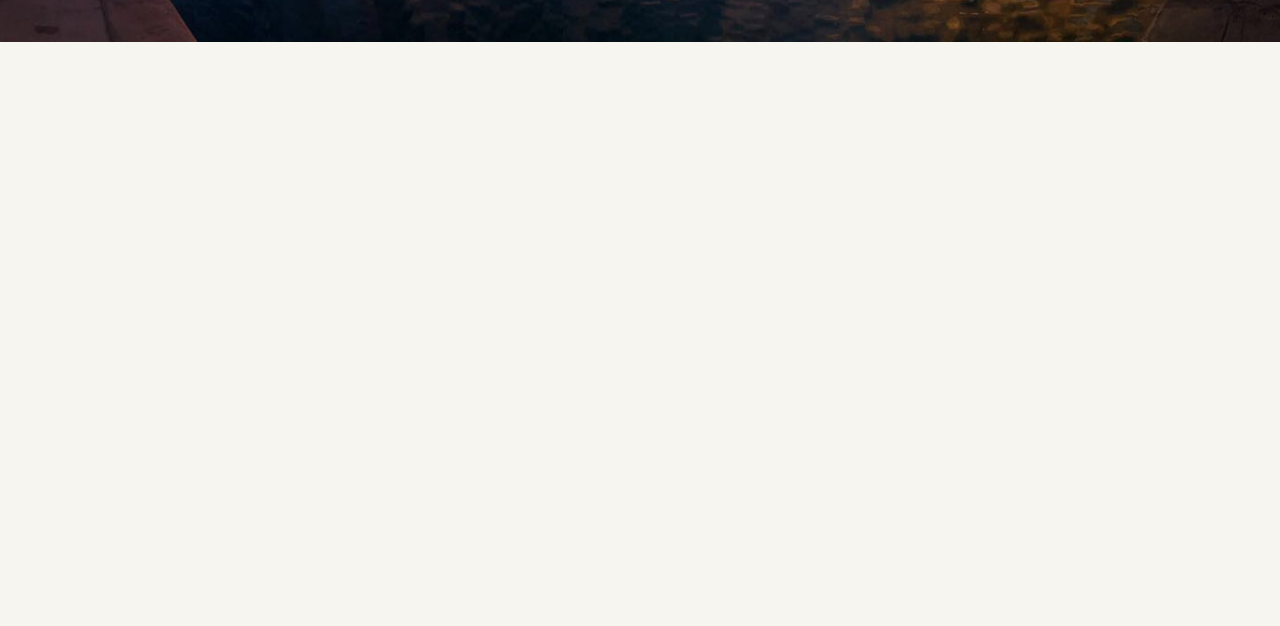
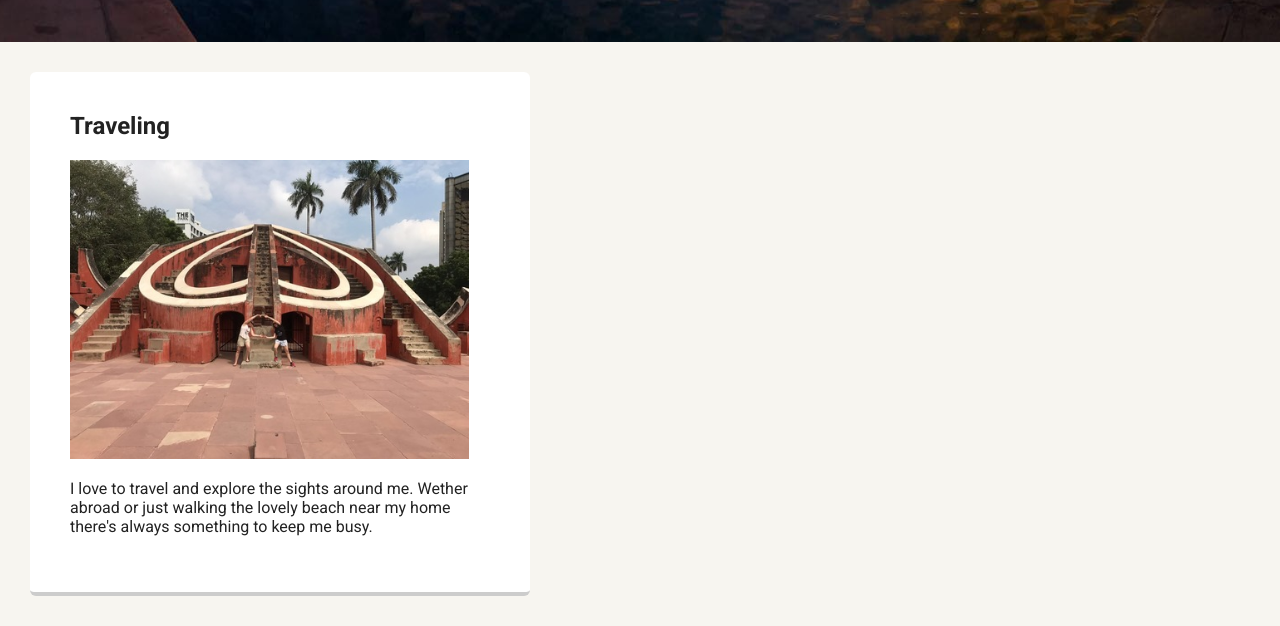
Before and after one commit to Phyenox/Treehouse-Unit-1, a plain HTML site: page pages/hobbies.html in a window 1280 px wide. Shown: the part 428-1054 px from the top of the page. Before the commit the page ends 800 px from the top, so only its background shows below. Drawn offline with Linux system fonts and the light colour scheme; a web font is replaced by a local one.

Commit message:
added image to hobbies and ccs styled it

```diff
--- a/pages/hobbies.html
+++ b/pages/hobbies.html
@@ -18,10 +18,16 @@
         </ul>
       </nav>
 
-    <header><!-- this image below is the one not showing up, same as the CSS header image in CSS-->
+    <header>
       <img src="../images/me.jpg" alt="Samantha snorkling underwater" class="profile-image">
       <h1 class="tag name">Hey, Samantha Here</h1>
       <p class="tag location">I live in Papamoa, New Zealand</p>
     </header>
+
+    <section class="card">
+      <h2>Traveling</h2>
+      <img src="../images/fusion-dance-india_30.jpg" alt="Posing with my mum infront of a stone labrinth" class="active">
+      <p>I love to travel and explore the sights around me. Wether abroad or just walking the lovely beach near my home there's always something to keep me busy.</p>
+    </section>
   </body>
   </html>
--- a/styles.css
+++ b/styles.css
@@ -167,6 +167,11 @@
   clear: both;
 }
 
+.active {
+  height: 95%;
+  width: 95%;
+}
+
 /* Styles for larger screens */
 @media screen and (min-width: 720px) {
 
```
Also changed, not shown: pages/experience.html (+3 -1 lines), images/fusion-dance-india_30.jpg (added), images/me.png (deleted), images/portland.jpg (deleted).
